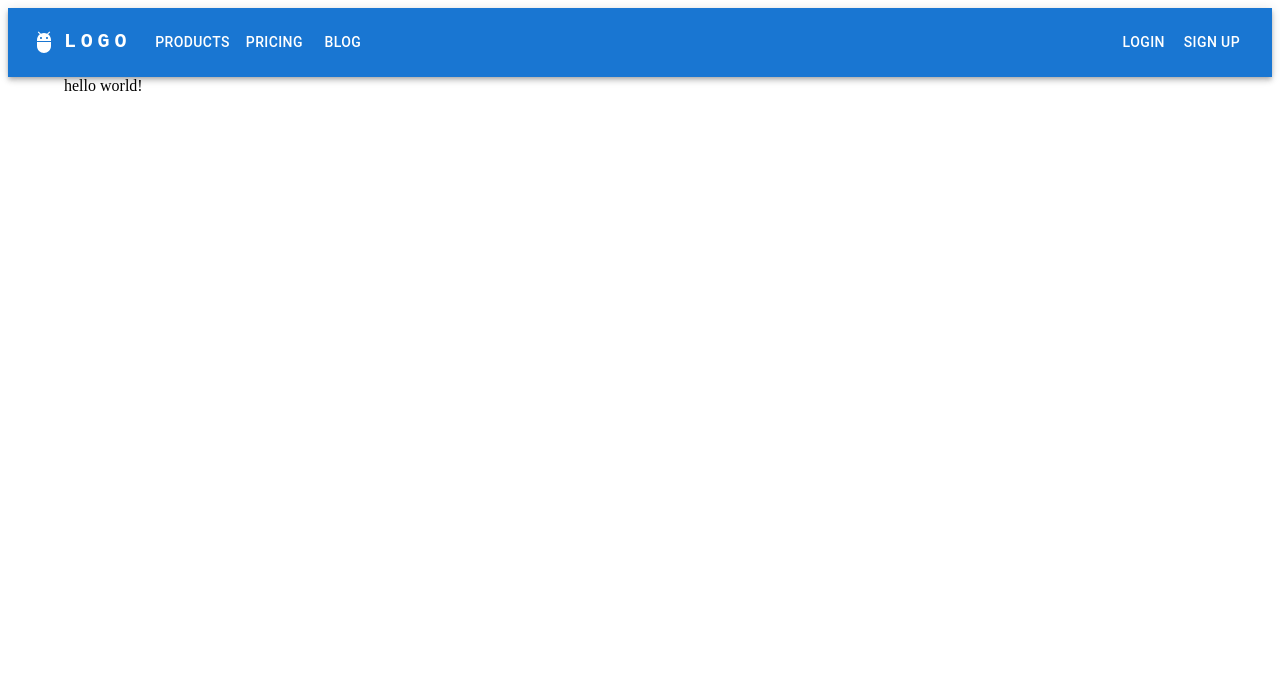
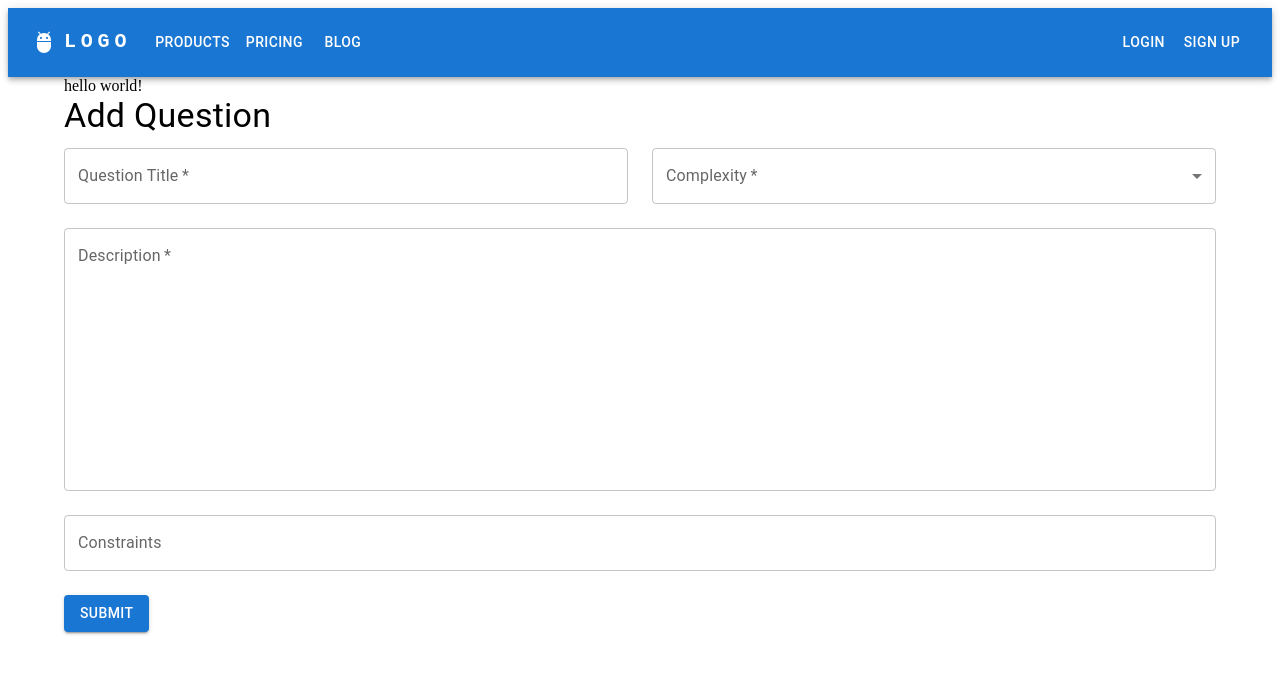
Before and after one commit to CS3219-AY2324S1/ay2324s1-course-assessment-g14, a React (Create React App) app: page / in a window 1280 px wide. Shown: the top 674 px of the page. Built offline with nearby package versions, Linux system fonts and the light colour scheme.

Commit message:
Add basic question form
Fields implemented: Title, Complexity, Description, Constraints
Fields missing: Examples, Categories

```diff
--- a/src/App.tsx
+++ b/src/App.tsx
@@ -1,12 +1,21 @@
 import React from "react";
 import { Container } from "@mui/material";
 import Navbar from "./components/Navbar";
+import AddQuestionForm, {QuestionData} from "./components/AddQuestionForm";
 
 export default function App() {
-  return (
+    const handleQuestionSubmit = (questionData: QuestionData) => {
+        // Handle the submitted question data, e.g., send it to an API or store it in state.
+        console.log('Submitted Question Data:', questionData);
+    };
+
+    return (
     <>
       <Navbar />
       <Container>hello world!</Container>
+        <Container>
+            <AddQuestionForm onSubmit={handleQuestionSubmit} />
+        </Container>
     </>
   );
 }
--- /dev/null
+++ b/src/components/AddQuestionForm.tsx
@@ -0,0 +1,117 @@
+import React, { useState } from 'react';
+import Typography from '@mui/material/Typography';
+import Grid from '@mui/material/Grid';
+import TextField from '@mui/material/TextField';
+import MenuItem from '@mui/material/MenuItem';
+import Button from '@mui/material/Button';
+
+interface QuestionFormProps {
+    onSubmit: (questionData: QuestionData) => void;
+}
+
+export interface QuestionData {
+    title: string,
+    complexity: string,
+    description: string,
+    constraints: string,
+}
+
+const AddQuestionForm : React.FC<QuestionFormProps> = ({ onSubmit }) => {
+    const [formData, setFormData] = useState({
+        title: '',
+        complexity: '',
+        description: '',
+        constraints: '',
+    });
+
+    const complexities = [
+        { value: 'Easy', label: 'Easy' },
+        { value: 'Medium', label: 'Medium' },
+        { value: 'Hard', label: 'Hard' },
+    ];
+
+    const handleTextInputChange = (e: { target: { id: any; value: any; }; }) => {
+        const { id, value } = e.target;
+        setFormData((prevData) => ({
+            ...prevData,
+            [id]: value,
+        }));
+    };
+
+    const handleSubmit = (e: { preventDefault: () => void; }) => {
+        e.preventDefault();
+        onSubmit(formData);
+    };
+
+    return (
+        <React.Fragment>
+            <Typography variant="h4" gutterBottom>
+                Add Question
+            </Typography>
+
+            <form onSubmit={handleSubmit}>
+                <Grid container spacing={3}>
+                    <Grid item xs={12} sm={6}>
+                        <TextField
+                            required
+                            id="title"
+                            label="Question Title"
+                            fullWidth
+                            value={formData.title}
+                            onChange={handleTextInputChange}
+                        />
+                    </Grid>
+                    <Grid item xs={12} sm={6}>
+                        <TextField
+                            required
+                            id="complexity"
+                            select
+                            label="Complexity"
+                            fullWidth
+                            value={formData.complexity}
+                            onChange={(e) =>
+                                setFormData({ ...formData, complexity: e.target.value })
+                            }
+                        >
+                            {complexities.map((option) => (
+                                <MenuItem key={option.value} value={option.value}>
+                                    {option.label}
+                                </MenuItem>
+                            ))}
+                        </TextField>
+                    </Grid>
+                    <Grid item xs={12}>
+                        <TextField
+                            required
+                            id="description"
+                            label="Description"
+                            fullWidth
+                            multiline
+                            minRows={10}
+                            maxRows={30}
+                            value={formData.description}
+                            onChange={handleTextInputChange}
+                        />
+                    </Grid>
+                    <Grid item xs={12}>
+                        <TextField
+                            id="constraints"
+                            label="Constraints"
+                            multiline
+                            fullWidth
+                            value={formData.constraints}
+                            onChange={handleTextInputChange}
+                        />
+                    </Grid>
+                    <Grid item xs={12}>
+                        <Button type="submit" variant="contained">
+                            Submit
+                        </Button>
+                    </Grid>
+                </Grid>
+            </form>
+        </React.Fragment>
+    );
+};
+
+export default AddQuestionForm;
```
